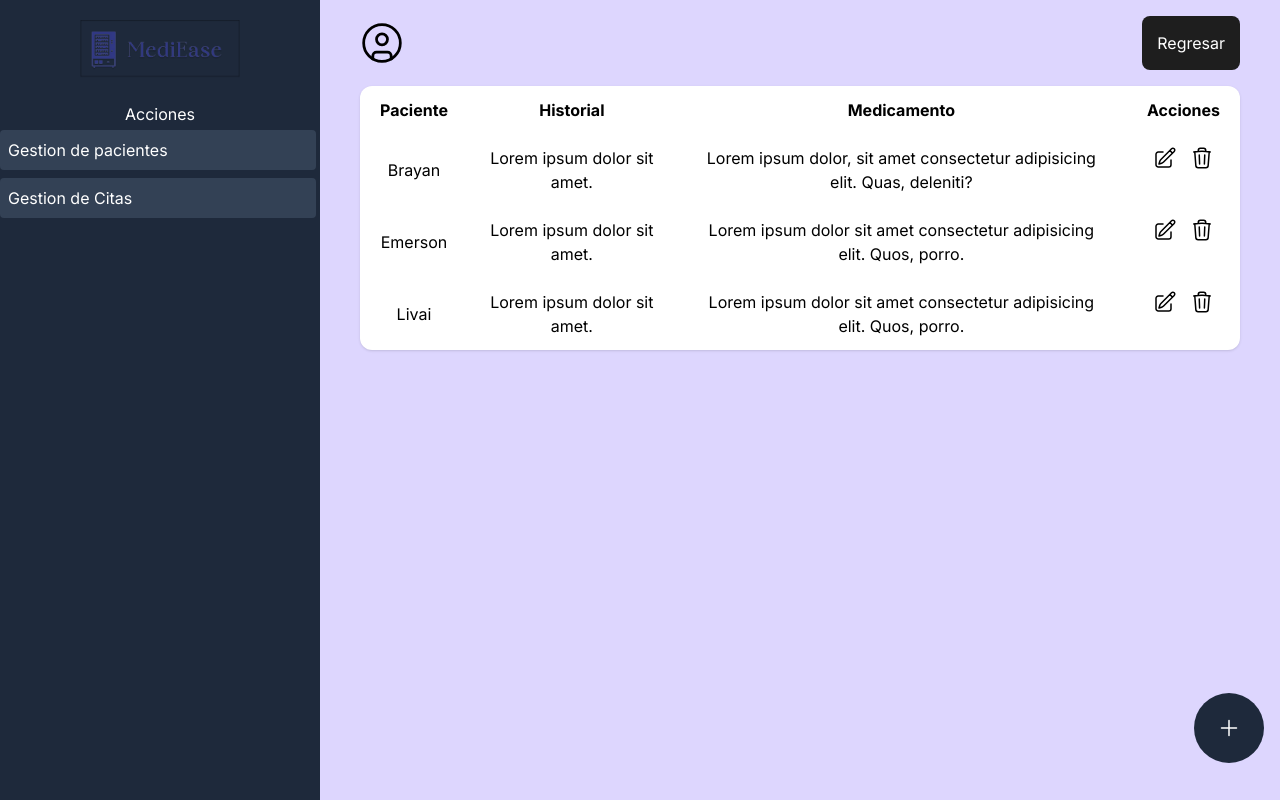
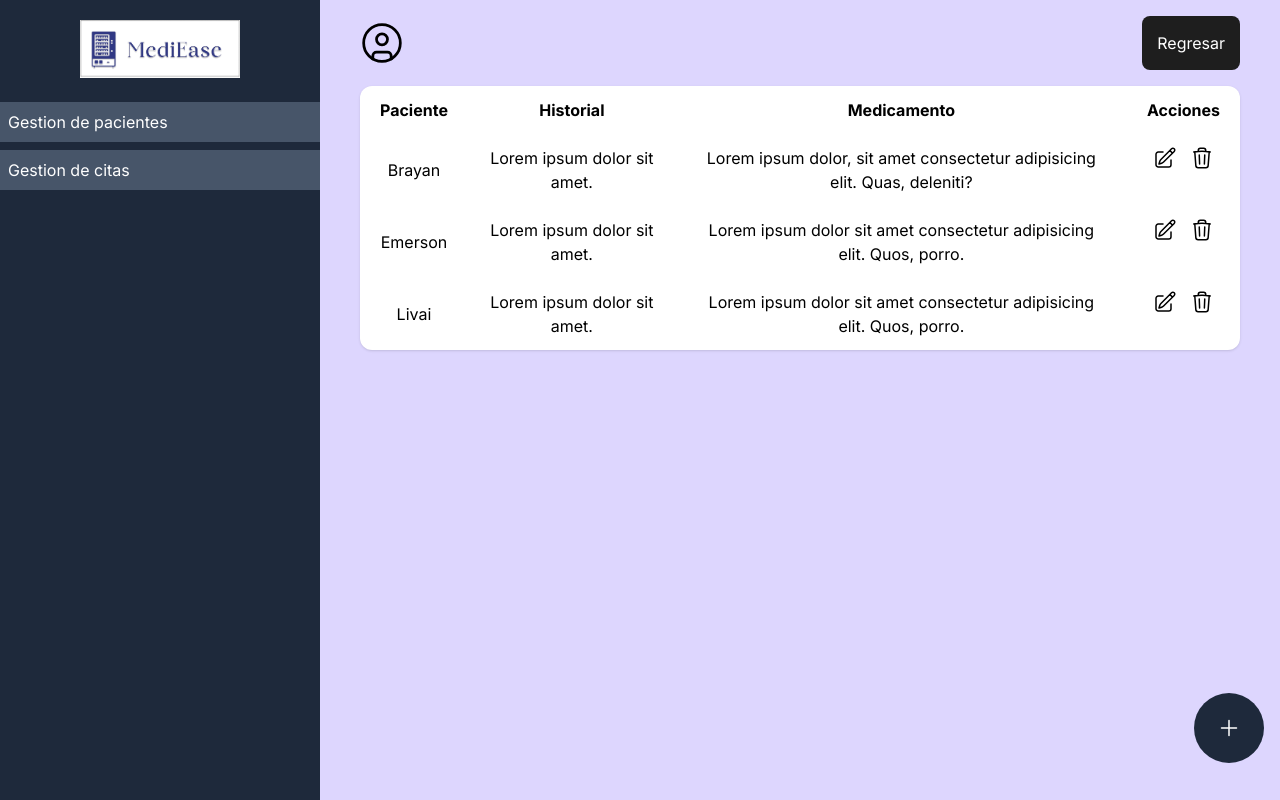
Before and after one commit to ArBrijan/MediEase---Crea2024, a React (Vite) app in the folder vite-project/: page /DoctorCrud in a window 1280 px wide. Built offline with nearby package versions, Linux system fonts and the light colour scheme.

Commit message:
Realización de dropdown en el DoctorCRUD

```diff
--- /dev/null
+++ b/vite-project/src/Components/Dropdown.jsx
@@ -0,0 +1,40 @@
+export const DropdownDoctor = () =>{
+    return(
+        <div>
+            <ul className="bg-slate-800 w-full p-1 mt-1 rounded text-white DropdownList">
+                <li className="bg-slate-600 w-3/4 p-2 m-1 rounded">
+                Buscar paciente
+                </li>
+                <li className="bg-slate-600 w-3/4 p-2 m-1 rounded">
+                Editar paciente
+                </li>
+                <li className="bg-slate-600 w-3/4 p-2 m-1 rounded">
+                Eliminar paciente
+                </li>
+            </ul>
+        </div>
+    )
+}
+
+export const DropdownCites = () =>{
+    return(
+        <div>
+        <ul className="bg-slate-800 w-full p-1 mt-1 rounded text-white">
+            <li className="bg-slate-600 w-3/4 p-2 m-1 rounded">
+                Citas programadas
+            </li>
+            <li className="bg-slate-600 w-3/4 p-2 m-1 rounded">
+                Editar cita
+            </li>
+            <li className="bg-slate-600 w-3/4 p-2 m-1 rounded">
+                Cancelar cita
+            </li>
+            <li className="bg-slate-600 w-3/4 p-2 m-1 rounded">
+                Historial de citas
+            </li>
+        </ul>
+    </div>
+    )
+}
+
+export default DropdownDoctor;
--- a/vite-project/src/Pages/App.jsx
+++ b/vite-project/src/Pages/App.jsx
@@ -4,6 +4,7 @@ import { Home } from "./HomePage";
 import { Register } from "./Register";
 import DoctorCrud from "./DoctorCrud";
 import Pruebas from "./Pruebas";
+import DropdownDoctor from "../Components/Dropdown";
 
 
 const router = createBrowserRouter([
@@ -22,6 +23,10 @@ const router = createBrowserRouter([
     {
         path: 'Pruebas',
         element: <Pruebas />
+    },
+    {
+        path: 'DropdownDoctor',
+        element: <DropdownDoctor />
     }
 ]);
 
--- a/vite-project/src/Pages/DoctorCrud.jsx
+++ b/vite-project/src/Pages/DoctorCrud.jsx
@@ -1,39 +1,28 @@
+import DropdownDoctor, { DropdownCites } from "../Components/Dropdown";
+import { useState } from "react";
+
 function DoctorCrud() {
+
+  const [openDropdown, setOpenDropdown] = useState(false);
+  const [openDropdownCites, setOpenDropdownCites] = useState(false);
+
   return (
     <div className="h-screen bg-violet-200 flex flex-row">
       <div className="w-1/4 h-screen bg-slate-800 text-white flex flex-col items-center">
-        <img className="w-3/6 m-5" src="../src/assets/NewLogo.png" alt="Logo" />
-        <span className="m-1">Acciones</span>
-        <ul className="w-full pr-1">
+        <img className="w-3/6 m-5 bg-white" src="../src/assets/NewLogo.png" alt="Logo" />
+          <div className="w-full flex flex-col">
+            <span className="bg-slate-600 w-full p-2 cursor-pointer my-1" onClick={() => setOpenDropdown((prev) => !prev)}>Gestion de pacientes</span>
+            {
+              openDropdown && <DropdownDoctor />
+            }
+            <span className="bg-slate-600 w-full p-2 cursor-pointer my-1" onClick={() => setOpenDropdownCites((prev) => !prev)}>Gestion de citas</span>
+            {
+              openDropdownCites && <DropdownCites />
+            }
+          </div>
+      </div>
 
-          <li className="overflow-hidden">
-            <div className="bg-slate-700 rounded p-2 hover:bg-slate600">
-              <a href="#">Gestion de pacientes</a>
-            </div>
 
-            <ul className="h-0">
-              <li className="ml-16 mt-2 bg-slate-700 rounded p-1 hover:bg-slate-600">Xample1</li>
-              <li className="ml-16 mt-1 bg-slate-700 rounded p-1 hover:bg-slate-600">Xample2</li>
-              <li className="ml-16 mt-1 bg-slate-700 rounded p-1 hover:bg-slate-600">Xample3</li>
-            </ul>
-
-          </li>
-
-          <li className="overflow-hidden">
-            <div className="bg-slate-700 rounded p-2 hover:bg-slate600">
-              <a href="#">Gestion de Citas</a>
-            </div>
-
-            <ul className="h-0">
-              <li className="ml-16 mt-2 bg-slate-700 rounded p-1 hover:bg-slate-600">Xample4</li>
-              <li className="ml-16 mt-1 bg-slate-700 rounded p-1 hover:bg-slate-600">Xample5</li>
-              <li className="ml-16 mt-1 bg-slate-700 rounded p-1 hover:bg-slate-600">Xample6</li>
-            </ul>
-
-          </li>
-
-        </ul>
-      </div>
 
       <div className="basis-3/4 px-10">
         <div className="flex items-center justify-between py-4  w-full">
```
